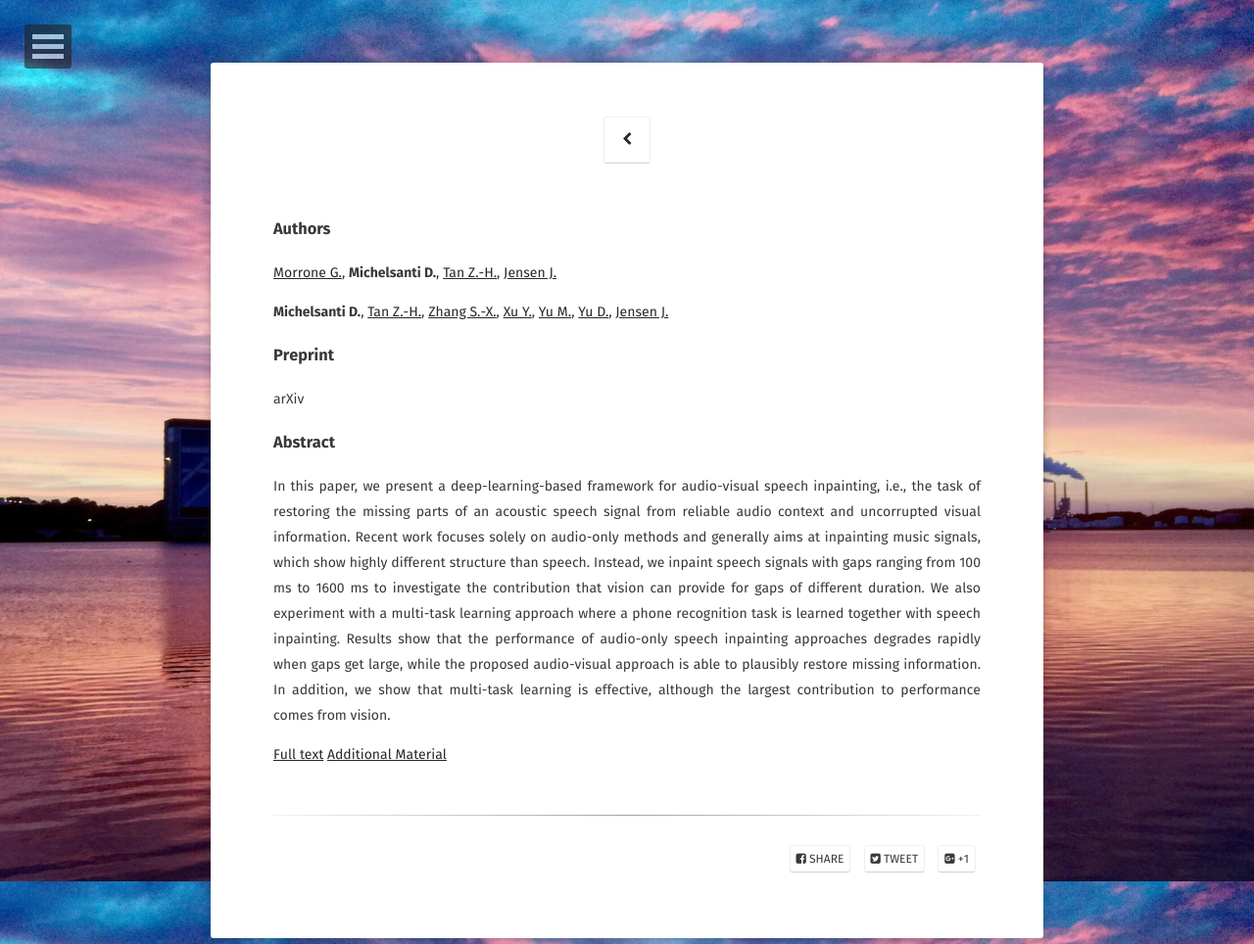
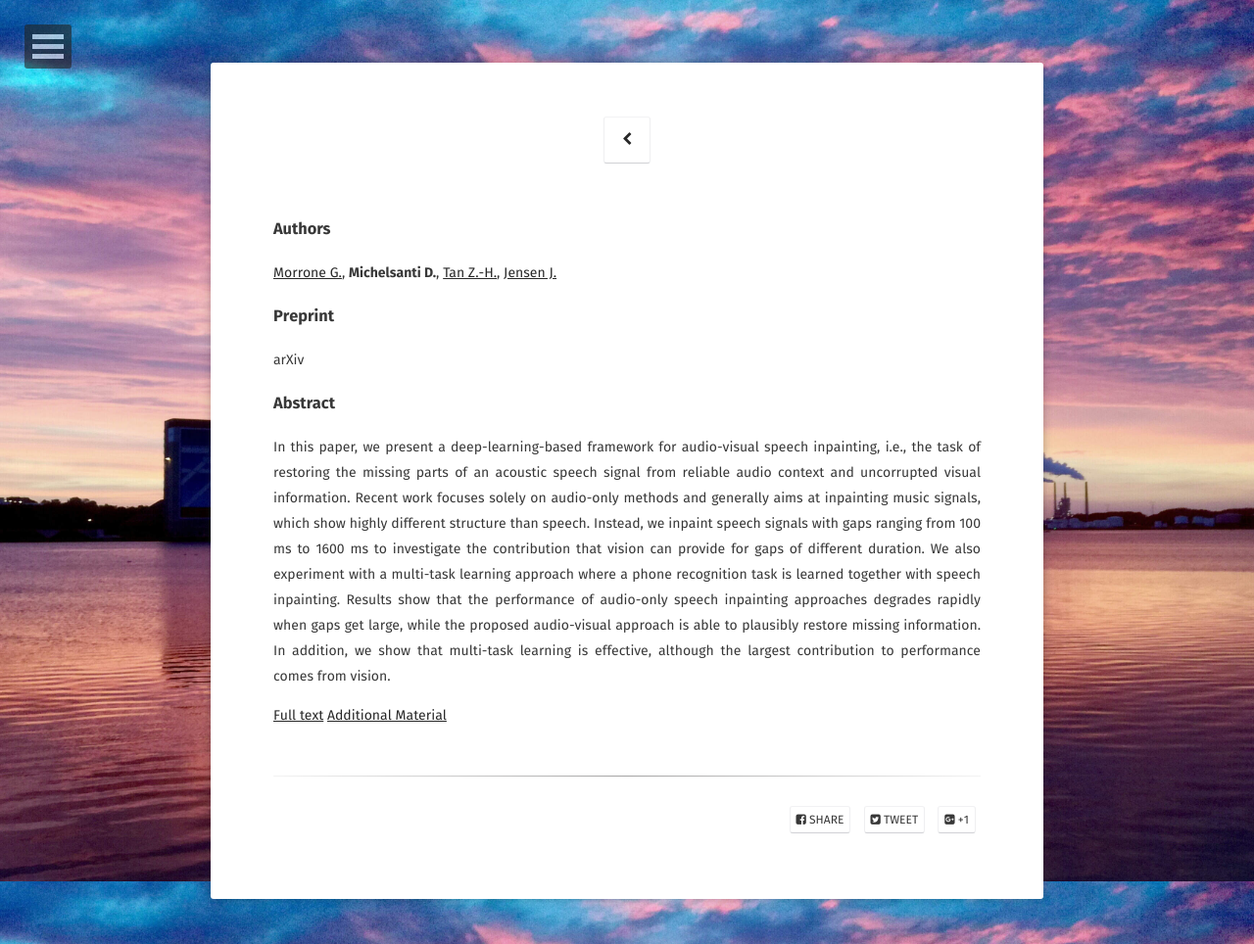
Before and after one commit to danmic/danmic.github.io, a Jekyll site: the page built from _posts/2020-10-22-av-si.md, in a window 1280 px wide. Shown: the whole page at 98% size. Built offline with Jekyll 4.4.1, drawn with Linux system fonts in a browser that asks for light colours; some web fonts are replaced; our own code applies the rules of GitHub Pages for plain Markdown files; comment, search, counter and statistics services are not loaded.

Commit message:
Update 2020-10-22-av-si.md

```diff
--- a/_posts/2020-10-22-av-si.md
+++ b/_posts/2020-10-22-av-si.md
@@ -11,9 +11,6 @@ comments: false
 
 [Morrone G.](http://personale.unimore.it/Rubrica/dettaglio/180763), **Michelsanti D.**, [Tan Z.-H.](http://kom.aau.dk/~zt/), [Jensen J.](http://kom.aau.dk/~jje/)
 
-**Michelsanti D.**, [Tan Z.-H.](http://kom.aau.dk/~zt/), [Zhang S.-X.](https://scholar.google.com/citations?user=4nGncN4AAAAJ&hl=en), [Xu Y.](https://sites.google.com/view/xuyong/home), [Yu M.](https://scholar.google.com/citations?user=pxFJcEEAAAAJ&hl=en), [Yu D.](https://sites.google.com/view/dongyu888), [Jensen J.](http://kom.aau.dk/~jje/)
-
-
 ### Preprint
 
 arXiv
```
